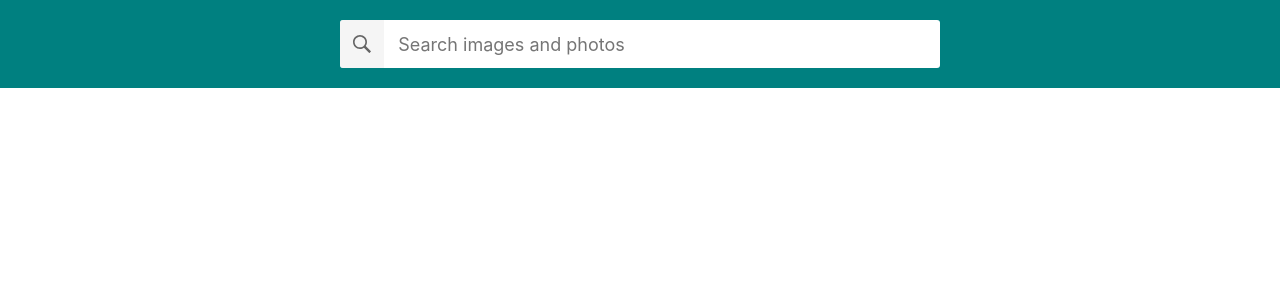
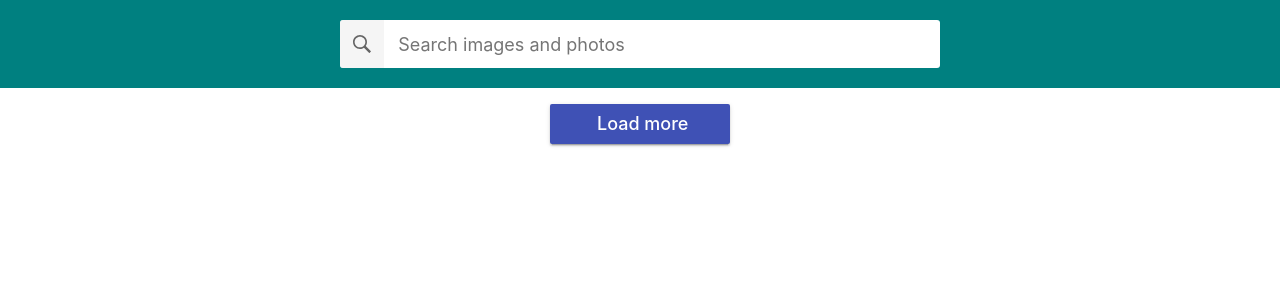
Before and after one commit to alexrat22/goit-react-hw-03-image-finder, a React (Create React App) app: page / in a window 1280 px wide. Shown: the top 300 px of the page. Built offline with nearby package versions, Linux system fonts and the light colour scheme.

Commit message:
add btn load more

```diff
--- a/src/components/App.jsx
+++ b/src/components/App.jsx
@@ -3,6 +3,7 @@
 import { getPictures } from '../API/API';
 import Searchbar from './Searchbar/Searchbar';
 import ImageGallery from './ImageGallery/ImageGallery';
+import Button from './Button/Button';
 
 export default class App extends Component {
   state = {
@@ -14,7 +15,7 @@
   async componentDidUpdate(prevProps, prevState) {
     const { imageName, page } = this.state;
 
-    if (prevState.imageName !== imageName) {
+    if (prevState.imageName !== imageName || prevState.page !== page) {
       try {
         const { totalHits, hits } = await getPictures(imageName, page);
 
@@ -33,7 +34,11 @@
   }
 
   onFormSubmit = imageName => {
-    this.setState({ imageName });
+    this.setState({ imageName, page: 1, images: null });
+  };
+
+  onLoadMoreClick = () => {
+    this.setState(prevState => ({ page: prevState.page + 1 }));
   };
 
   render() {
@@ -42,6 +47,7 @@
         <ToastContainer autoClose={2500} />
         <Searchbar onSubmit={this.onFormSubmit} />
         {this.state.images && <ImageGallery images={this.state.images} />}
+        <Button onCLick={this.onLoadMoreClick} />
       </div>
     );
   }
--- a/src/components/Button/Button.jsx
+++ b/src/components/Button/Button.jsx
@@ -0,0 +1,9 @@
+import css from './Button.module.css';
+
+export default function Button({ onCLick }) {
+  return (
+    <button type="button" className={css.Button} onClick={onCLick}>
+      Load more
+    </button>
+  );
+}
--- /dev/null
+++ b/src/components/Button/Button.module.css
@@ -0,0 +1,27 @@
+.Button {
+  padding: 8px 16px;
+  padding-left: 47px;
+  margin: 16px auto;
+  border-radius: 2px;
+  background-color: #3f51b5;
+  transition: all 250ms cubic-bezier(0.4, 0, 0.2, 1);
+  text-align: center;
+  display: flex;
+  color: #fff;
+  border: 0;
+  text-decoration: none;
+  cursor: pointer;
+  font-family: inherit;
+  font-size: 18px;
+  line-height: 24px;
+  font-style: normal;
+  font-weight: 500;
+  min-width: 180px;
+  box-shadow: 0px 3px 1px -2px rgba(0, 0, 0, 0.2),
+    0px 2px 2px 0px rgba(0, 0, 0, 0.14), 0px 1px 5px 0px rgba(0, 0, 0, 0.12);
+}
+
+.Button:hover,
+.Button:focus {
+  background-color: #303f9f;
+}
```
